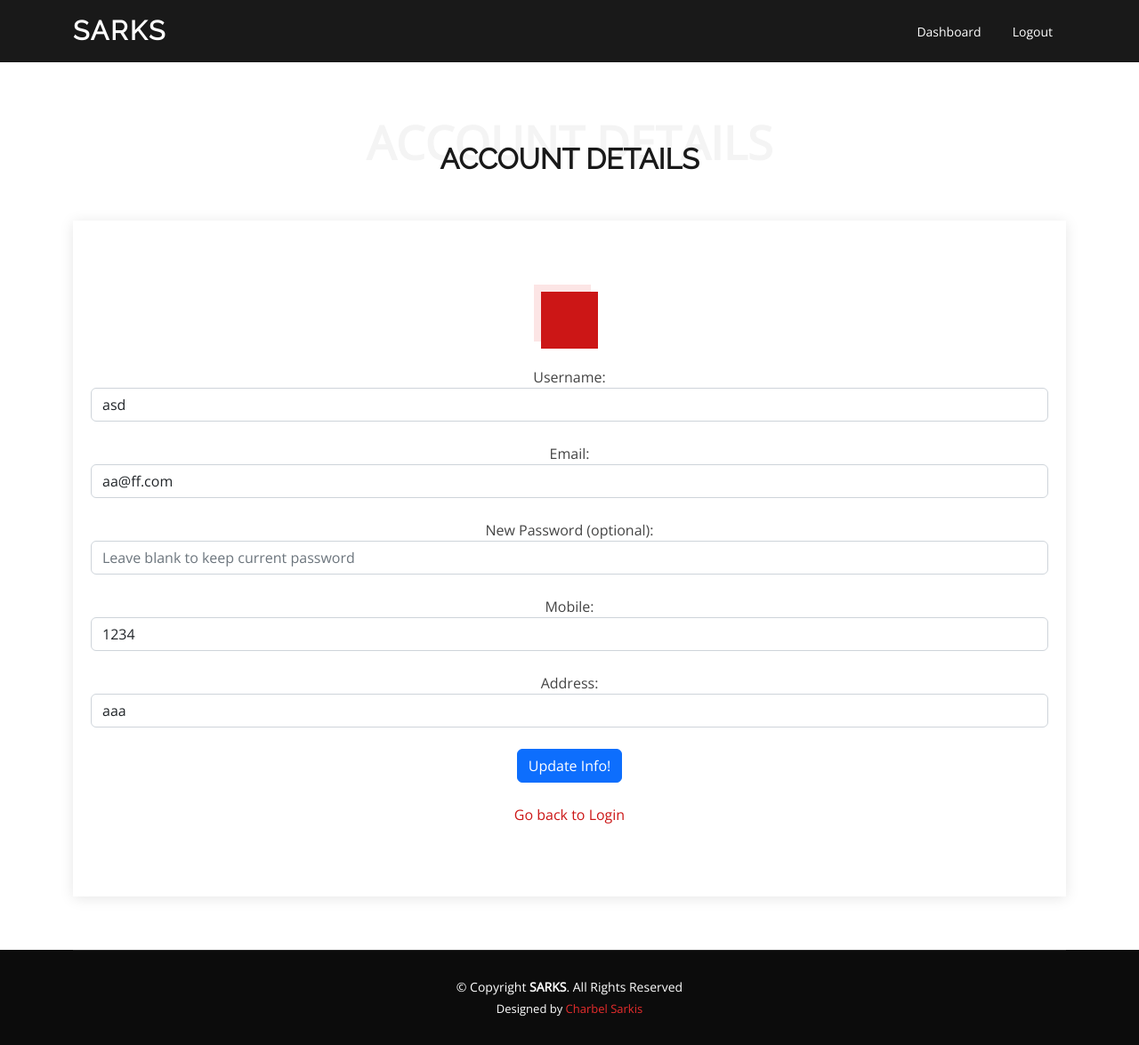
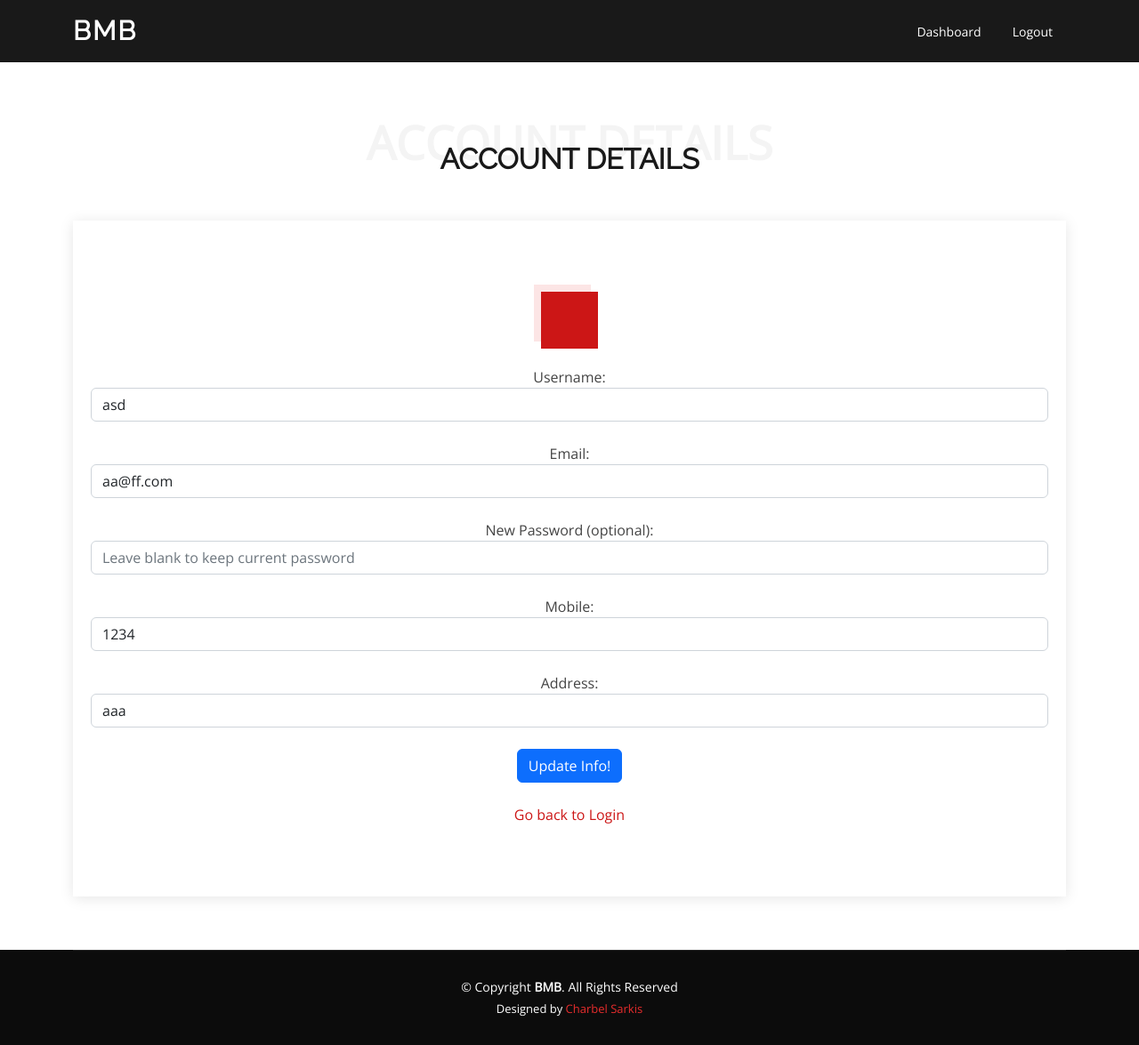
Before and after one commit to charliesks/sarks-website, a PHP site: page /sarks-cupanel.php in a window 1280 px wide. Shown: the whole page at 89% size. Run offline with PHP 8.4, Linux system fonts and the light colour scheme; a user stored in the database is signed in; data comes from the database, SQL or seed files in the repository; data that the repository does not hold is empty.

Commit message:
Update sarks-cupanel.php

```diff
--- a/sarks/sarks-cupanel.php
+++ b/sarks/sarks-cupanel.php
@@ -66,10 +66,10 @@ $conn->close();
 <head>
     <meta charset="utf-8">
     <meta content="width=device-width, initial-scale=1.0" name="viewport">
-    <title>Sarks - Account Panel</title>
+    <title>BMB - Account Panel</title>
 
     <!-- Icons -->
-    <link href="assets/img/imageedit_1_2859685327.png" rel="icon">
+    <link href="assets/img/bmbwhite.png" rel="icon">
 
     <!-- Fonts & Styles -->
     <link href="https://fonts.googleapis.com/css?family=Open+Sans|Raleway|Poppins" rel="stylesheet">
@@ -82,7 +82,7 @@ $conn->close();
     <!-- Header -->
     <header id="header" class="d-flex align-items-center">
         <div class="container d-flex align-items-center justify-content-between">
-            <h1 class="logo"><a href="index.html">Sarks</a></h1>
+            <h1 class="logo"><a href="index.html">BMB</a></h1>
             <nav id="navbar" class="navbar">
                 <ul>
                     <li><a class="nav-link scrollto" href="sarks-cushome.php">Dashboard</a></li>
@@ -142,7 +142,7 @@ $conn->close();
     <footer id="footer">
         <div class="container">
             <div class="copyright">
-                &copy; Copyright <strong><span>SARKS</span></strong>. All Rights Reserved
+                &copy; Copyright <strong><span>BMB</span></strong>. All Rights Reserved
             </div>
             <div class="credits">
                 Designed by <a href="https://Sarks.org/">Charbel Sarkis</a>
```
